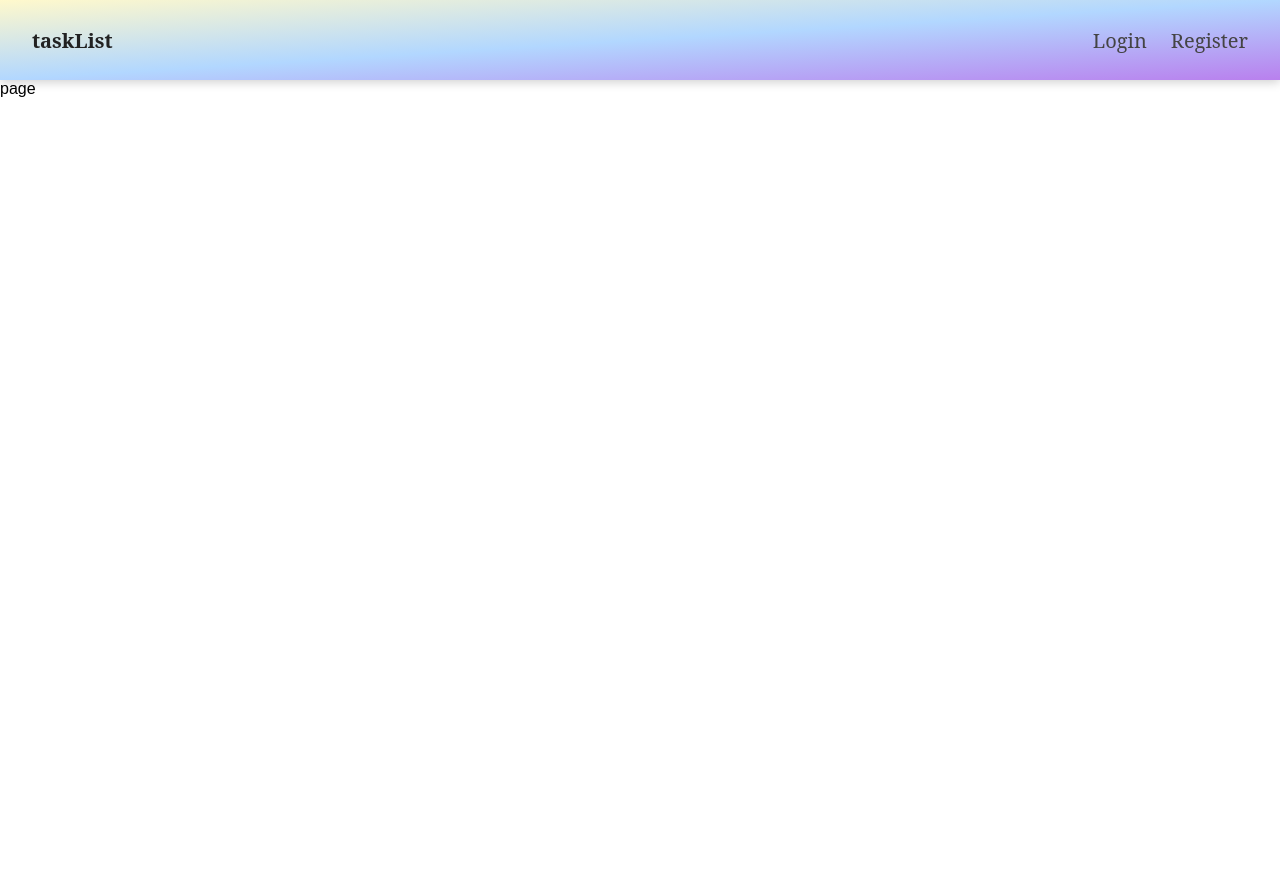
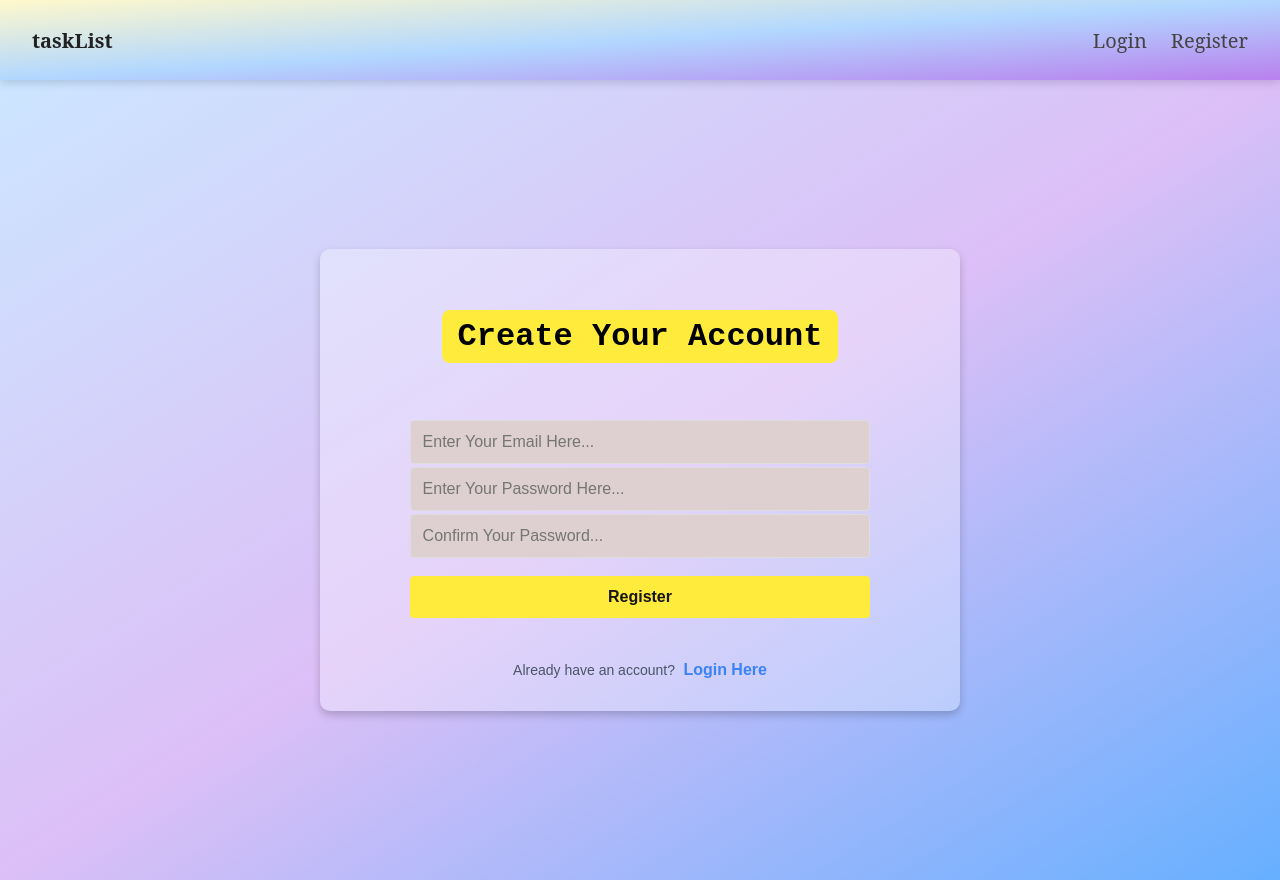
Before and after one commit to AndriesMathenjwa/Task-List-app, a Next.js app: page /register in a window 1280 px wide. Before the commit the page ends 800 px from the top, so only its background shows below. Built offline with nearby package versions, Linux system fonts and the light colour scheme.

Commit message:
registration Page ui

```diff
--- a/src/app/register/page.tsx
+++ b/src/app/register/page.tsx
@@ -1,10 +1,74 @@
-import React from 'react'
-import "./registerPage.scss"
+"use client";
+import React, { useState } from 'react';
+import Link from "next/link";
+import { LOGIN_ROUTE } from "@/constants/routes";
+import "./registerPage.scss";
 
-const RegisterPage = () => {
-  return (
-    <div>page</div>
-  )
-}
+const RegisterPage: React.FC = () => {
+    const [formData, setFormData] = useState({
+        email: "",
+        password: "",
+        confirmPassword: ""
+    });
 
-export default RegisterPage
+    const handleChange = (e: React.ChangeEvent<HTMLInputElement>) => {
+        const { name, value } = e.target;
+        setFormData({ ...formData, [name]: value });
+    };
+
+    const handleSubmit = (e: React.FormEvent) => {
+        e.preventDefault();
+        if (formData.password !== formData.confirmPassword) {
+            alert("Passwords do not match!");
+            return;
+        }
+        console.log("Registration Form Submitted:", formData);
+    };
+
+    return (
+        <div className="register-container">
+            <div className="register-box">
+                <div className="register-header">
+                    <span className="register-title">Create Your Account</span>
+                </div>
+                <form className="register-form" onSubmit={handleSubmit}>
+                    <input
+                        type="text"
+                        placeholder="Enter Your Email Here..."
+                        name="email"
+                        aria-label="Email"
+                        value={formData.email}
+                        onChange={handleChange}
+                    />
+                    <input
+                        type="password"
+                        placeholder="Enter Your Password Here..."
+                        name="password"
+                        aria-label="Password"
+                        value={formData.password}
+                        onChange={handleChange}
+                    />
+                    <input
+                        type="password"
+                        placeholder="Confirm Your Password..."
+                        name="confirmPassword"
+                        aria-label="Confirm Password"
+                        value={formData.confirmPassword}
+                        onChange={handleChange}
+                    />
+                    <button type="submit">Register</button>
+                </form>
+                <div className="register-footer">
+                    <span className="register-footer-text">
+                        Already have an account?
+                        <Link href={LOGIN_ROUTE}>
+                            <span className="login-link"> Login Here</span>
+                        </Link>
+                    </span>
+                </div>
+            </div>
+        </div>
+    );
+};
+
+export default RegisterPage;
--- a/src/app/register/registerPage.scss
+++ b/src/app/register/registerPage.scss
@@ -0,0 +1,95 @@
+.register-container {
+    height: 100vh;
+    display: flex;
+    justify-content: center;
+    align-items: center;
+    background: linear-gradient(to bottom right, rgba(0, 128, 255, 0.2), rgba(138, 43, 226, 0.3), rgba(0, 123, 255, 0.6));
+}
+
+.register-box {
+    width: 50%;
+    border-radius: 10px;
+    background-color: rgba(255, 255, 255, 0.3);
+    box-shadow: 0 4px 8px rgba(0, 0, 0, 0.2);
+    display: flex;
+    flex-direction: column;
+    align-items: center;
+    padding: 2rem;
+}
+
+.register-header {
+    display: flex;
+    align-items: center;
+    justify-content: center;
+    height: 7rem;
+}
+
+.register-title {
+    font-size: 2rem;
+    font-family: monospace;
+    font-weight: 600;
+    background-color: #FFEB3B;
+    padding: 0.5rem 1rem;
+    border-radius: 0.5rem;
+    color: #000;
+}
+
+.register-form {
+    display: flex;
+    flex-direction: column;
+    width: 80%;
+    margin: 1.5rem auto;
+
+    input {
+        padding: 0.75rem;
+        font-size: 1rem;
+        border: 1px solid #ddd;
+        border-radius: 4px;
+        background: rgb(222, 208, 208);
+        color: #000;
+        margin-top: 0.2rem;
+
+        &:focus {
+            outline: none;
+            box-shadow: 0 0 0 2px rgba(0, 123, 255, 0.2);
+        }
+    }
+
+    button {
+        padding: 0.75rem;
+        font-size: 1rem;
+        font-weight: bold;
+        color: #171414;
+        background-color: #FFEB3B;
+        border: none;
+        border-radius: 4px;
+        cursor: pointer;
+        transition: background-color 0.3s;
+        margin-top: 1.1rem;
+
+        &:hover {
+            background-color: #b4a732;
+        }
+    }
+}
+
+.register-footer {
+    margin-top: 1.2rem;
+    text-align: center;
+
+    .register-footer-text {
+        font-size: 0.875rem;
+        color: #4A5568;
+
+        .login-link {
+            color: #3B82F6;
+            font-weight: 600;
+            font-size: 1rem;
+            margin-left: 0.25rem;
+            cursor: pointer;
+            &:hover {
+                text-decoration: underline;
+            }
+        }
+    }
+}
```
